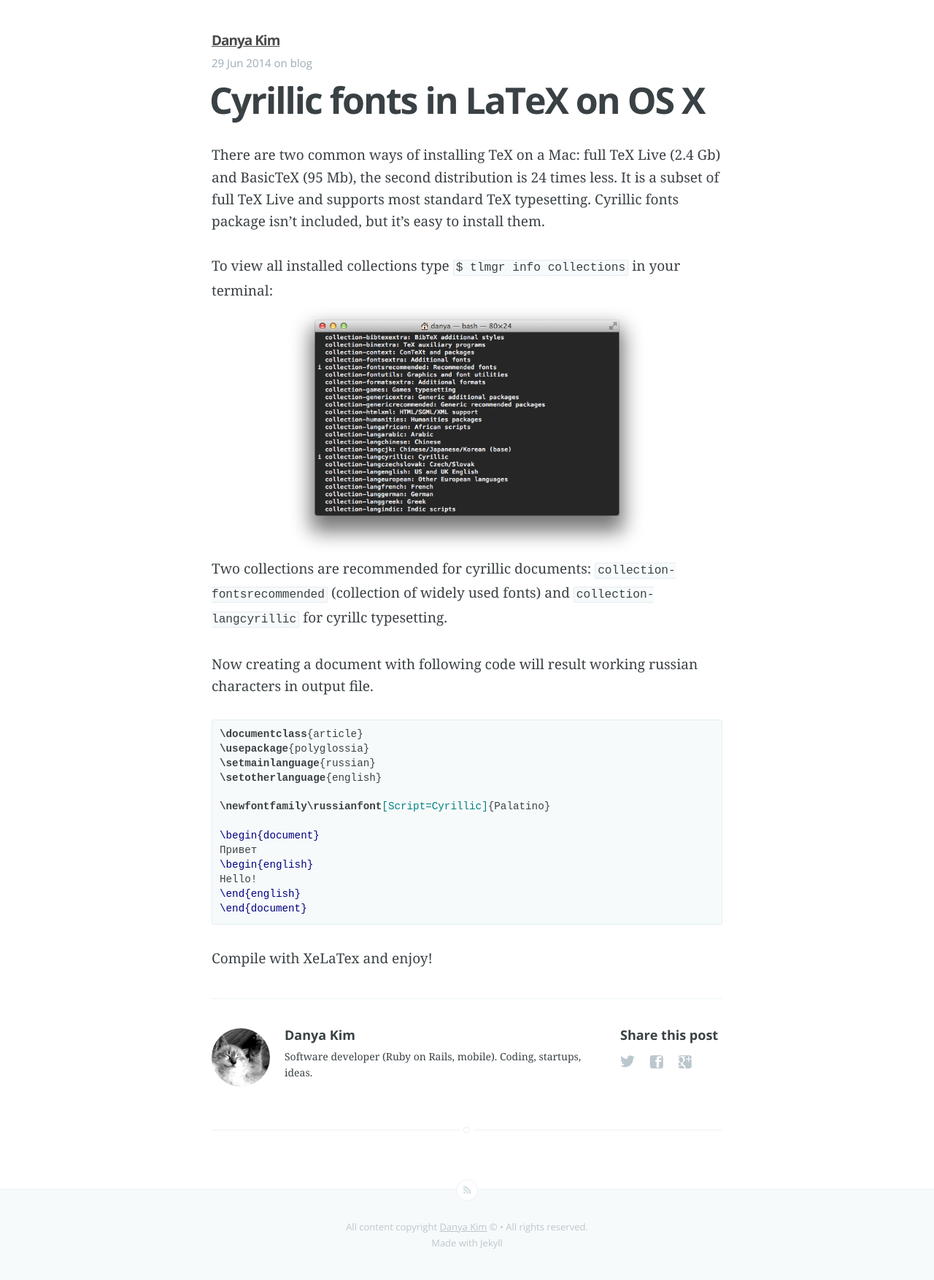
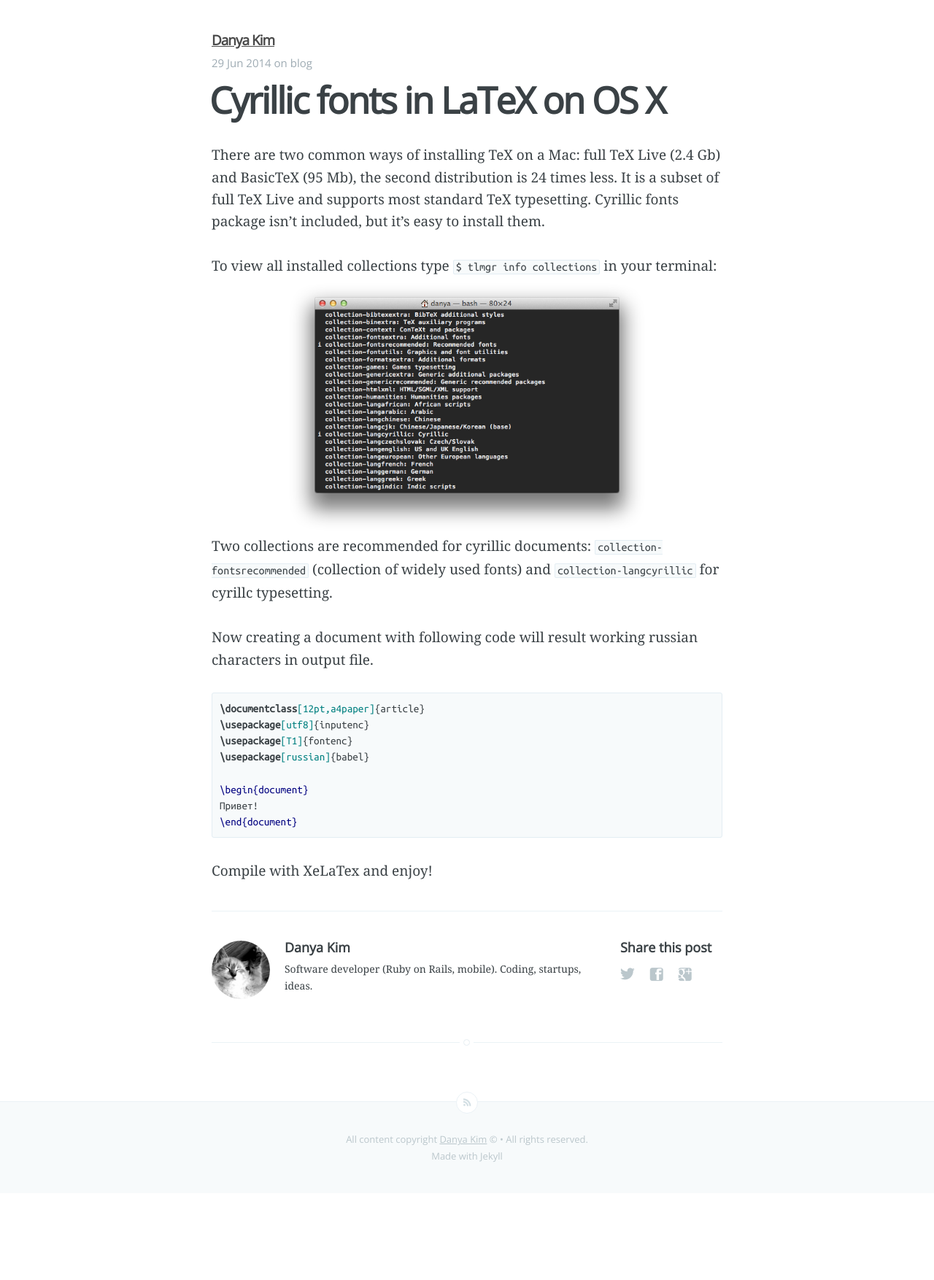
Before and after one commit to dankimio/jekyll-blog, a Jekyll site: the page built from _posts/2014-6-29-latex-russian.markdown, in a window 1280 px wide. Shown: the whole page at 73% size. Built offline with Jekyll 4.4.1, drawn with Linux system fonts in a browser that asks for light colours; after the commit the page ends 1635 px from its top, so only the background shows below that.

Commit message:
update fonts, update cyrillic fonts post

```diff
--- a/_includes/head.html
+++ b/_includes/head.html
@@ -6,7 +6,9 @@
   <meta name="viewport" content="width=device-width, initial-scale=1.0">
 
   <!-- Custom CSS -->
-  <link rel="stylesheet" href="//fonts.googleapis.com/css?family=Noto+Serif:400,700,400italic|Open+Sans:700,400" />
+  <link href='http://fonts.googleapis.com/css?family=Noto+Serif&subset=latin,cyrillic' rel='stylesheet' type='text/css'>
+  <link href='http://fonts.googleapis.com/css?family=Open+Sans&subset=latin,cyrillic' rel='stylesheet' type='text/css'>
+  <link href='http://fonts.googleapis.com/css?family=Ubuntu+Mono&subset=latin,cyrillic' rel='stylesheet' type='text/css'>
   <link rel="stylesheet" href="{{ "/assets/css/normalize.css" | prepend: site.baseurl }}">
   <link rel="stylesheet" href="{{ "/assets/css/screen.css" | prepend: site.baseurl }}">
   <link rel="stylesheet" href="{{ "/assets/css/syntax.css" | prepend: site.baseurl }}">
--- a/_posts/2014-6-29-latex-russian.markdown
+++ b/_posts/2014-6-29-latex-russian.markdown
@@ -13,18 +13,13 @@ Two collections are recommended for cyrillic documents: `collection-fontsrecomme
 Now creating a document with following code will result working russian characters in output file.
 
 {% highlight latex %}
-\documentclass{article}
-\usepackage{polyglossia}
-\setmainlanguage{russian}
-\setotherlanguage{english}
-
-\newfontfamily\russianfont[Script=Cyrillic]{Palatino}
+\documentclass[12pt,a4paper]{article}
+\usepackage[utf8]{inputenc}
+\usepackage[T1]{fontenc}
+\usepackage[russian]{babel}
 
 \begin{document}
-Привет
-\begin{english}
-Hello!
-\end{english}
+Привет!
 \end{document}
 {% endhighlight %}
 
--- a/assets/css/main.css
+++ b/assets/css/main.css
@@ -18,8 +18,8 @@ body {
 
 /* Reduce font size and add line-heigh */
 pre {
-  font-size: 0.75em;
-  line-height: 1.4em;
+  font-size: 0.8em;
+  line-height: 1.45em;
 }
 
 /* Author styling */
--- a/assets/css/screen.css
+++ b/assets/css/screen.css
@@ -230,7 +230,7 @@ mark {
 
 code, tt {
   padding: 1px 3px;
-  font-family: Inconsolata, monospace, sans-serif;
+  font-family: 'Ubuntu Mono', monospace, sans-serif;
   font-size: 0.85em;
   white-space: pre-wrap;
   border: 1px solid #E3EDF3;
@@ -245,7 +245,7 @@ pre {
   border: 1px solid #E3EDF3;
   width: 100%;
   padding: 10px;
-  font-family: Inconsolata, monospace, sans-serif;
+  font-family: 'Ubuntu Mono', monospace, sans-serif;
   font-size: 0.9em;
   white-space: pre;
   overflow: auto;
```
